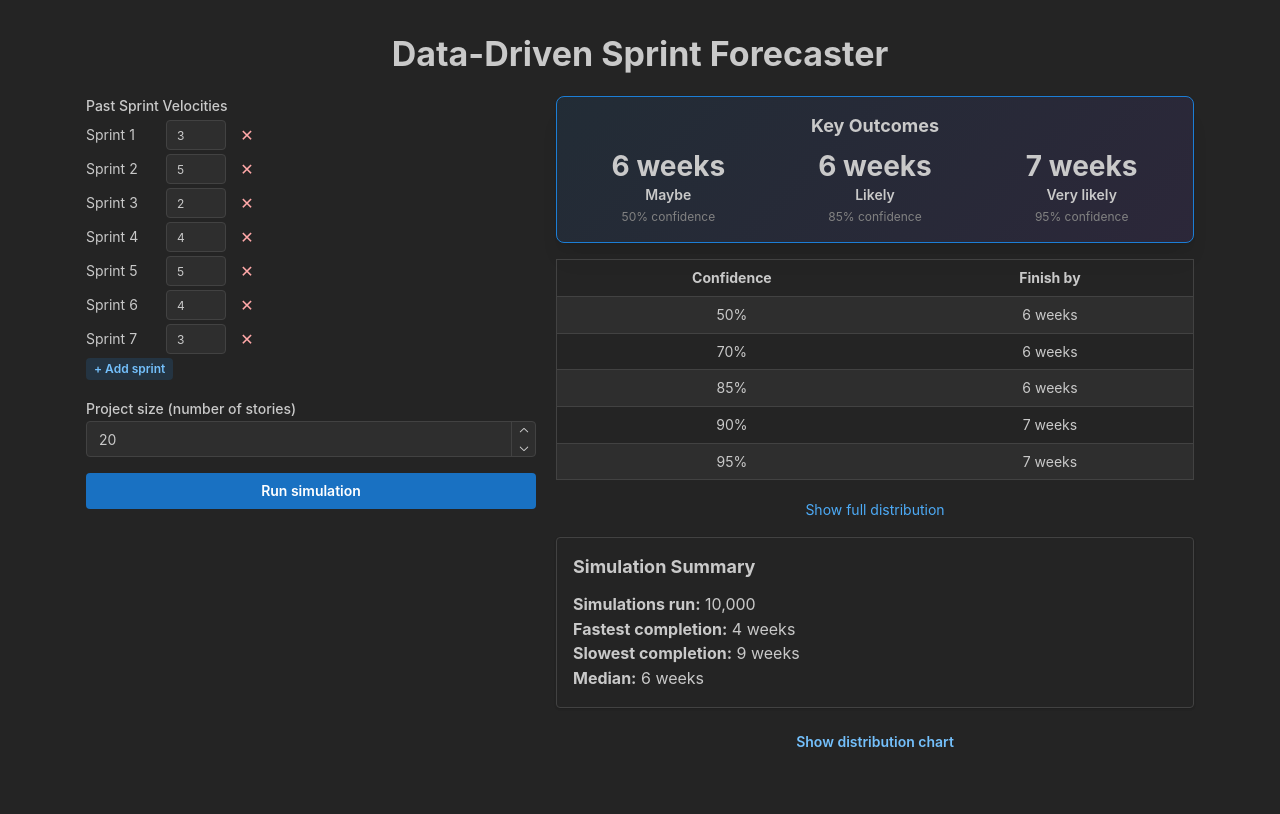
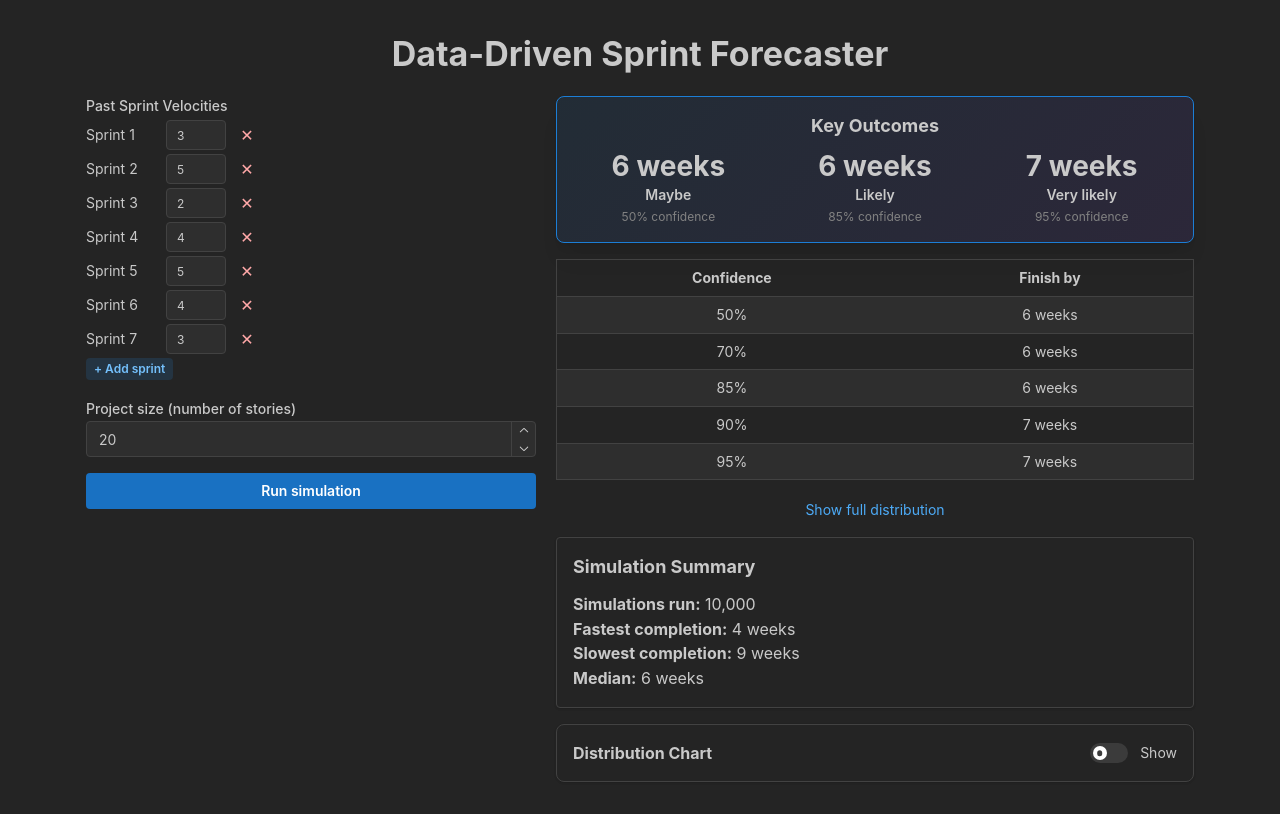
Before and after one commit to ZakLaughton/monte-carlo-forecaster, a React (Vite) app: page / in a window 1280 px wide. Both pictures are taken after a click on the button "Run simulation". Built offline with nearby package versions, Linux system fonts and the light colour scheme.

Commit message:
refactor: simplify DeliveryOddsBarChart with toggleable visibility for distribution chart

```diff
--- a/src/App.tsx
+++ b/src/App.tsx
@@ -1,6 +1,5 @@
 import { useMemo, useState } from "react";
-import { Container, Title, Stack, Button, Collapse, Grid } from "@mantine/core";
-import { useDisclosure } from "@mantine/hooks";
+import { Container, Title, Stack, Grid } from "@mantine/core";
 import { SimulationForm } from "./components/SimulationForm";
 import { simulateDeliveryWeeks } from "./utils/monte-carlo";
 import { ForecastResults } from "./components/ForecastResults";
@@ -13,7 +12,6 @@ import { KeyOutcomes } from "./components/KeyOutcomes";
 
 function App() {
   const [simulationResults, setSimulationResults] = useState<number[]>([]);
-  const [chartOpen, { toggle: toggleChart }] = useDisclosure(false);
 
   const runSimulation = (velocities: number[], projectSize: number) => {
     const simulatedLengths = simulateDeliveryWeeks({
@@ -45,12 +43,7 @@ function App() {
                 <KeyOutcomes data={oddsByWeek} />
                 <DeliveryOddsTable data={oddsByWeek} />
                 <ForecastResults data={simulationResults} />
-                <Button variant="subtle" size="sm" onClick={toggleChart}>
-                  {chartOpen ? "Hide" : "Show"} distribution chart
-                </Button>
-                <Collapse in={chartOpen}>
-                  <DeliveryOddsBarChart data={oddsByWeek} />
-                </Collapse>
+                <DeliveryOddsBarChart data={oddsByWeek} />
               </Stack>
             ) : null}
           </Grid.Col>
--- a/src/components/DeliveryOddsChart.tsx
+++ b/src/components/DeliveryOddsChart.tsx
@@ -7,7 +7,15 @@ import {
 } from "recharts";
 import { BarChart, Bar } from "recharts";
 import { LabelList } from "recharts";
-import { Table, Paper, Title, Anchor } from "@mantine/core";
+import {
+  Table,
+  Paper,
+  Title,
+  Anchor,
+  Group,
+  Switch,
+  Collapse,
+} from "@mantine/core";
 import { useDisclosure } from "@mantine/hooks";
 
 type Props = {
@@ -71,21 +79,35 @@ export function DeliveryOddsTable({ data }: Props) {
 }
 
 export function DeliveryOddsBarChart({ data }: Props) {
+  const [opened, { toggle }] = useDisclosure(false);
+
   // Transform data to calculate exact counts for each week
   const exactCounts = data.map((point, index) => {
     const previousCount = index > 0 ? data[index - 1].count : 0;
     return {
       weeks: point.weeks,
-      count: point.count - previousCount, // Subtract cumulative count of the previous week
+      count: point.count - previousCount,
     };
   });
 
   return (
-    <Paper shadow="xs" p="md" withBorder>
-      <Title order={4} mb="sm">
-        Simulations Completed Per Week
-      </Title>
-      <ResponsiveContainer width="100%" height={300}>
+    <Paper shadow="xs" p="md" withBorder radius="md">
+      <Group justify="space-between">
+        <Title order={5}>Distribution Chart</Title>
+        <Switch
+          checked={opened}
+          onChange={toggle}
+          size="sm"
+          label={opened ? "Hide" : "Show"}
+          styles={{ label: { cursor: "pointer" } }}
+        />
+      </Group>
+      <Collapse in={opened}>
+        <ResponsiveContainer
+          width="100%"
+          height={300}
+          style={{ marginTop: 12 }}
+        >
           <BarChart data={exactCounts}>
             <CartesianGrid strokeDasharray="3 3" />
             <XAxis dataKey="weeks" />
@@ -101,6 +123,7 @@ export function DeliveryOddsBarChart({ data }: Props) {
             </Bar>
           </BarChart>
         </ResponsiveContainer>
+      </Collapse>
     </Paper>
   );
 }
```
Lines whose indentation alone changed are shown as unchanged.
